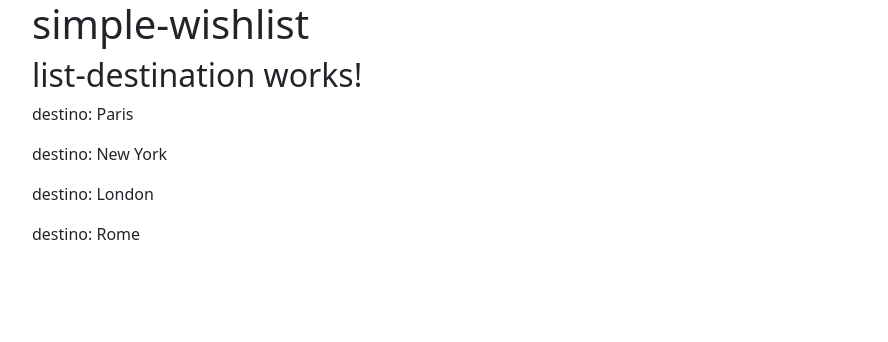
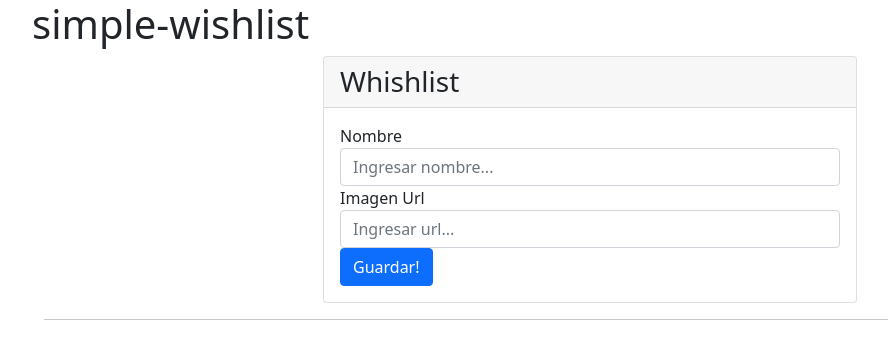
Before and after one commit to jovicon/angular-coursera-project, an Angular app in the folder simple-wishlist/: page / in a window 1280 px wide. Shown: the top 342 px of the page, without its empty margins (50-938 px from the left). Built offline with nearby package versions, Linux system fonts and the light colour scheme.

Commit message:
added: simple wishlist already working

```diff
--- a/simple-wishlist/src/app/list-destination/list-destination.component.html
+++ b/simple-wishlist/src/app/list-destination/list-destination.component.html
@@ -1,5 +1,53 @@
-<h2>list-destination works!</h2>
-<app-trip-destination
-  *ngFor="let destination of destinations"
-  [destination]="destination"
-></app-trip-destination>
+<div class="container content">
+  <div class="row">
+    <div class="col-md-6 offset-md-3">
+      <span class="anchor" id="formLogin"></span>
+      <!-- form card login with validation feedback -->
+      <div class="card card-outline-secondary">
+        <div class="card-header">
+          <h3 class="mb-0">Whishlist</h3>
+        </div>
+        <div class="card-body">
+          <form>
+            <div class="form-group">
+              <label for="nombre">Nombre</label>
+              <input
+                type="text"
+                class="form-control"
+                id="nombre"
+                placeholder="Ingresar nombre..."
+                #name
+              />
+            </div>
+            <div class="form-group">
+              <label for="Imagen Url">Imagen Url</label>
+              <input
+                type="text"
+                class="form-control"
+                id="imagenUrl"
+                placeholder="Ingresar url..."
+                #url
+              />
+            </div>
+            <button
+              type="submit"
+              class="btn btn-primary"
+              (click)="save(name.value, url.value)"
+            >
+              Guardar!
+            </button>
+          </form>
+        </div>
+      </div>
+    </div>
+  </div>
+
+  <hr class="mb-5" />
+
+  <div class="row row-flex">
+    <app-trip-destination
+      *ngFor="let destination of destinations"
+      [destination]="destination"
+    ></app-trip-destination>
+  </div>
+</div>
--- a/simple-wishlist/src/app/list-destination/list-destination.component.ts
+++ b/simple-wishlist/src/app/list-destination/list-destination.component.ts
@@ -1,4 +1,5 @@
 import { Component, OnInit } from '@angular/core';
+import { TripDestination } from '../models/trip-destination.models';
 
 @Component({
   selector: 'app-list-destination',
@@ -6,11 +7,21 @@ import { Component, OnInit } from '@angular/core';
   styleUrls: ['./list-destination.component.scss'],
 })
 export class ListDestinationComponent implements OnInit {
-  public destinations: string[];
+  public destinations: TripDestination[];
 
   constructor() {
-    this.destinations = ['Paris', 'New York', 'London', 'Rome'];
+    this.destinations = [];
   }
 
   ngOnInit(): void {}
+
+  public save(name: string, url: string): boolean {
+    console.log(`Saving ${name} to ${url}`);
+    const tripDestination = new TripDestination(name, url);
+
+    this.destinations.push(tripDestination);
+
+    console.log('destinations: ', this.destinations);
+    return false;
+  }
 }
--- /dev/null
+++ b/simple-wishlist/src/app/models/trip-destination.models.ts
@@ -0,0 +1,9 @@
+export class TripDestination {
+  name: string;
+  imageUrl: string;
+
+  constructor(name: string, imageUrl: string) {
+    this.name = name;
+    this.imageUrl = imageUrl;
+  }
+}
--- a/simple-wishlist/src/app/trip-destination/trip-destination.component.html
+++ b/simple-wishlist/src/app/trip-destination/trip-destination.component.html
@@ -1 +1,16 @@
-<p>destino: {{ destination }}</p>
+<div class="card-content">
+  <div class="card-img">
+    <img src="https://placeimg.com/380/230/nature" alt="" />
+    <span
+      ><h4>{{ destination.name }}</h4></span
+    >
+  </div>
+  <div class="card-desc">
+    <h3>{{ destination.name }}</h3>
+    <p>
+      Lorem ipsum dolor sit amet consectetur, adipisicing elit. Laboriosam,
+      voluptatum! Dolor quo, perspiciatis voluptas totam
+    </p>
+    <a href="#" class="btn-card">Read</a>
+  </div>
+</div>
--- a/simple-wishlist/src/app/trip-destination/trip-destination.component.ts
+++ b/simple-wishlist/src/app/trip-destination/trip-destination.component.ts
@@ -1,4 +1,5 @@
-import { Component, OnInit, Input } from '@angular/core';
+import { Component, OnInit, Input, HostBinding } from '@angular/core';
+import { TripDestination } from '../models/trip-destination.models';
 
 @Component({
   selector: 'app-trip-destination',
@@ -6,7 +7,8 @@ import { Component, OnInit, Input } from '@angular/core';
   styleUrls: ['./trip-destination.component.scss'],
 })
 export class TripDestinationComponent implements OnInit {
-  @Input() destination!: string;
+  @Input() destination!: TripDestination;
+  @HostBinding('attr.class') cssClass = 'col-md-4';
   public componentName: string;
 
   constructor() {
--- a/simple-wishlist/src/styles.scss
+++ b/simple-wishlist/src/styles.scss
@@ -1,2 +1,112 @@
 /* You can add global styles to this file, and also import other style files */
 @import "~bootstrap/scss/bootstrap";
+
+/* card details start */
+
+@import url("https://fonts.googleapis.com/css?family=Raleway:400,400i,500,500i,600,600i,700,700i,800,800i,900,900i|Roboto+Condensed:400,400i,700,700i");
+section {
+  padding: 100px 0;
+}
+.details-card {
+  background: #ecf0f1;
+}
+.card-content {
+  background: #ffffff;
+  border: 4px;
+  box-shadow: 0 2px 5px 0 rgba(0, 0, 0, 0.16), 0 2px 10px 0 rgba(0, 0, 0, 0.12);
+}
+.card-img {
+  position: relative;
+  overflow: hidden;
+  border-radius: 0;
+  z-index: 1;
+}
+.card-img img {
+  width: 100%;
+  height: auto;
+  display: block;
+}
+.card-img span {
+  position: absolute;
+  top: 15%;
+  left: 12%;
+  background: #1abc9c;
+  padding: 6px;
+  color: #fff;
+  font-size: 12px;
+  border-radius: 4px;
+  -webkit-border-radius: 4px;
+  -moz-border-radius: 4px;
+  -ms-border-radius: 4px;
+  -o-border-radius: 4px;
+  transform: translate(-50%, -50%);
+}
+.card-img span h4 {
+  font-size: 12px;
+  margin: 0;
+  padding: 10px 5px;
+  line-height: 0;
+}
+.card-desc {
+  padding: 1.25rem;
+}
+.card-desc h3 {
+  color: #000000;
+  font-weight: 600;
+  font-size: 1.5em;
+  line-height: 1.3em;
+  margin-top: 0;
+  margin-bottom: 5px;
+  padding: 0;
+}
+.card-desc p {
+  color: #747373;
+  font-size: 14px;
+  font-weight: 400;
+  font-size: 1em;
+  line-height: 1.5;
+  margin: 0px;
+  margin-bottom: 20px;
+  padding: 0;
+  font-family: "Raleway", sans-serif;
+}
+.btn-card {
+  background-color: #1abc9c;
+  color: #fff;
+  box-shadow: 0 2px 5px 0 rgba(0, 0, 0, 0.16), 0 2px 10px 0 rgba(0, 0, 0, 0.12);
+  padding: 0.84rem 2.14rem;
+  font-size: 0.81rem;
+  -webkit-transition: color 0.15s ease-in-out,
+    background-color 0.15s ease-in-out, border-color 0.15s ease-in-out,
+    -webkit-box-shadow 0.15s ease-in-out;
+  transition: color 0.15s ease-in-out, background-color 0.15s ease-in-out,
+    border-color 0.15s ease-in-out, -webkit-box-shadow 0.15s ease-in-out;
+
+  -o-transition: color 0.15s ease-in-out, background-color 0.15s ease-in-out,
+    border-color 0.15s ease-in- out, box-shadow 0.15s ease-in-out;
+
+  transition: color 0.15s ease-in-out, background-color 0.15s ease-in-out,
+    border-color 0.15s ease-in- out, box-shadow 0.15s ease-in-out;
+
+  transition: color 0.15s ease-in-out, background-color 0.15s ease-in-out,
+    border-color 0.15s ease-in- out, box-shadow 0.15s ease-in-out,
+    -webkit-box-shadow 0.15s ease-in-out;
+
+  margin: 0;
+  border: 0;
+  -webkit-border-radius: 0.125rem;
+  border-radius: 0.125rem;
+  cursor: pointer;
+  text-transform: uppercase;
+  white-space: normal;
+  word-wrap: break-word;
+  color: #fff;
+}
+.btn-card:hover {
+  background: orange;
+}
+a.btn-card {
+  text-decoration: none;
+  color: #fff;
+}
+/* End card section */
```
Also changed, not shown: 2 other files (tests, documents, lock files or other folders).
